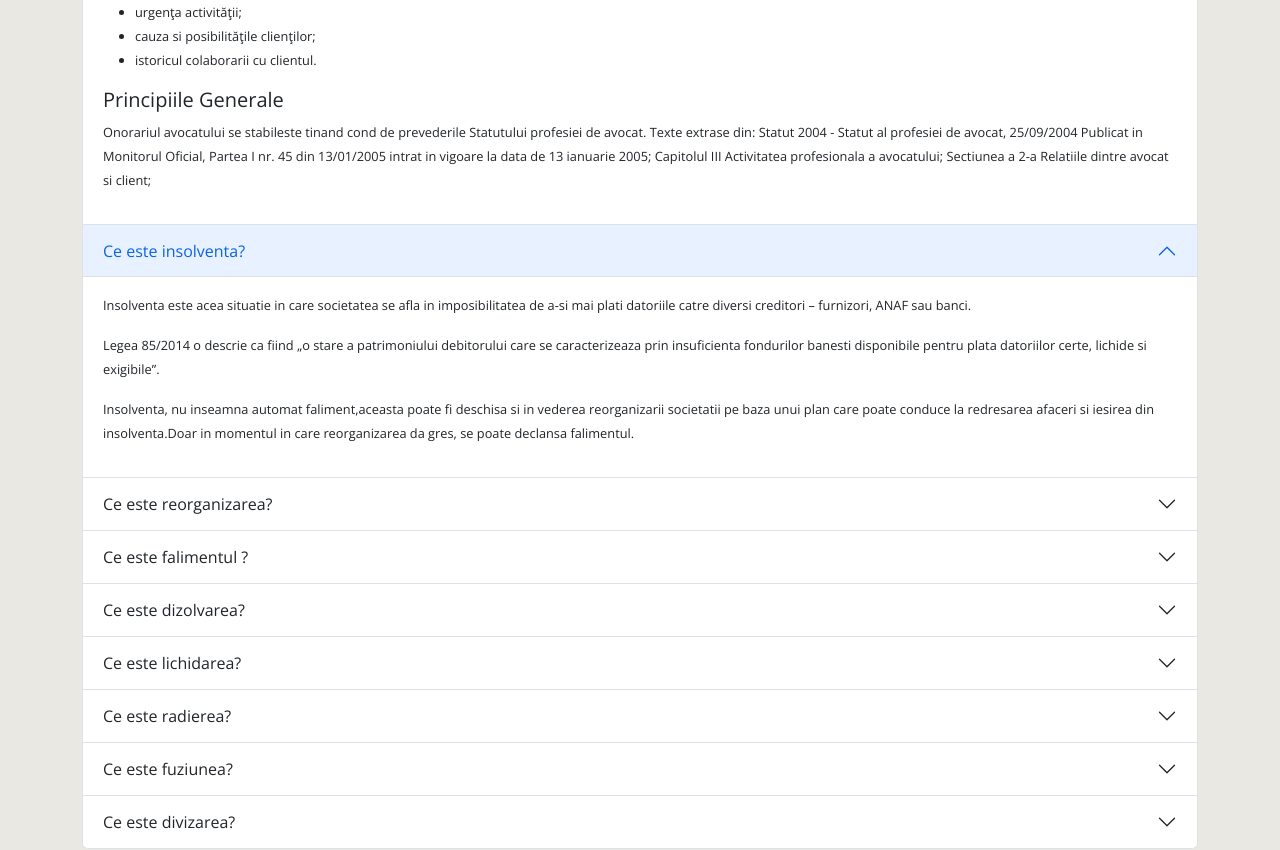
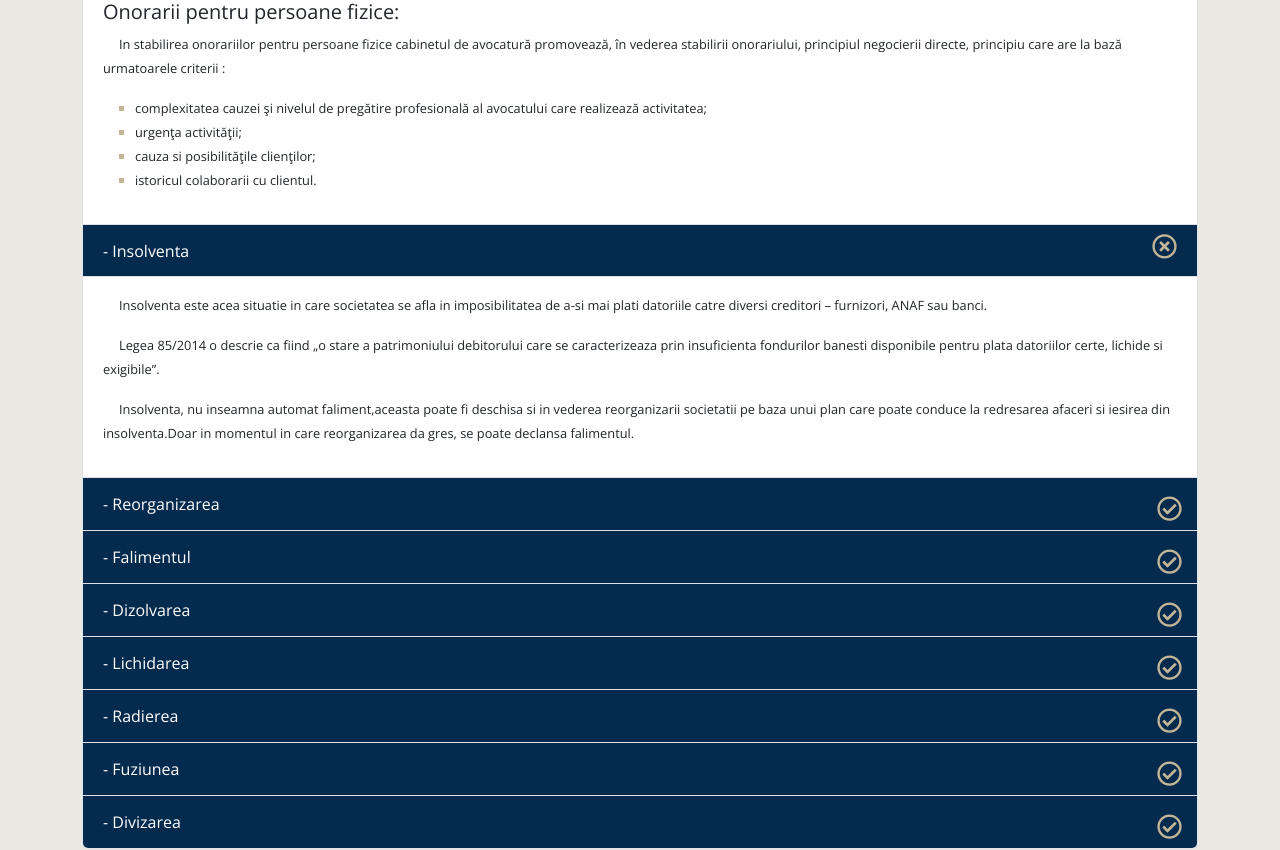
Before and after one commit to AlexJora/lawyer-website, a React (Create React App) app in the folder client/: page /informatii-utile in a window 1280 px wide. Shown: the part 640-1490 px from the top of the page. Built offline with nearby package versions, Linux system fonts and the light colour scheme; a web font is replaced by a local one.

Commit message:
finishing info page

```diff
--- a/client/src/custom.css
+++ b/client/src/custom.css
@@ -1,5 +1,6 @@
 @import url('https://fonts.googleapis.com/css2?family=Marmelad&display=swap');
 @import url('https://fonts.googleapis.com/css2?family=Open+Sans:wght@300;400&display=swap');
+@import url("https://use.fontawesome.com/releases/v5.15.0/css/all.css");
 
 * {
   font-family: 'Open Sans', sans-serif;
@@ -564,16 +565,37 @@
   font-size: 0.8rem;
 }
 
-/* #accordion-btn {
+#accordion-btn {
   background-color: #042B4E;
   color: #fff;
-} */
+}
 
-/* .accordion-button.collapsed {
-  color: white;
-  background: #053661;
+.accordion-button:not(.collapsed)::after {
+  content: "\f057";
+  font-family: "Font Awesome 5 Free";
+  color: #c2b697;
+  background-image: none !important;
+  font-size: 25px;
 }
 
 .accordion-button.collapsed::after {
-  background-color: #fff;
-} */
+  content: "\f058";
+  color: #c2b697;
+  font-weight: 400;
+  font-family: "Font Awesome 5 Free";
+  background-image: none !important;
+  font-size: 25px;
+}
+
+.info p {
+  text-indent: 1rem;
+}
+
+.info ul {
+  list-style-type: square;
+
+}
+
+.info li::marker {
+  color: #c2b697;
+}
--- a/client/src/pages/Info.js
+++ b/client/src/pages/Info.js
@@ -20,7 +20,12 @@ const Info = () => {
               </h2>
               <div id="collapseOne" className="accordion-collapse collapse show" aria-labelledby="headingOne" data-bs-parent="#accordion">
                 <div className="accordion-body">
-                  <h5>Onorarii pentru persoane juridice</h5>
+                  <h5>Principiile Generale:</h5>
+                  <p> Onorariul avocatului se stabileste tinand cond de prevederile Statutului profesiei de avocat.
+                    Texte extrase din: Statut 2004 - Statut al profesiei de avocat, 25/09/2004 Publicat in Monitorul Oficial, Partea I nr. 45 din 13/01/2005 intrat in vigoare la data de 13 ianuarie 2005;
+                    Capitolul III Activitatea profesionala a avocatului;
+                    Sectiunea a 2-a Relatiile dintre avocat si client;</p>
+                  <h5>Onorarii pentru persoane juridice:</h5>
                   <p>În stabilirea onorariilor pentru persoane juridice avem în vedere, pe lângă principiile prezentate mai jos, posibilitatea de a dezvolta modalităţile de plată a onorariilor sub diferite aspecte cum sunt:</p>
                   <ul>
                     <li>onorariul fix</li>
@@ -29,7 +34,7 @@ const Info = () => {
                     <li>onorariul procentual de rezultat</li>
                     <li>abonamentul lunar</li>
                   </ul>
-                  <h5>Onorarii pentru persoane fizice</h5>
+                  <h5>Onorarii pentru persoane fizice:</h5>
                   <p>In stabilirea onorariilor pentru persoane fizice cabinetul de avocatură promovează, în vederea stabilirii onorariului, principiul negocierii directe, principiu care are la bază urmatoarele criterii :</p>
                   <ul>
                     <li>complexitatea cauzei şi nivelul de pregătire profesională al avocatului care realizează activitatea;</li>
@@ -38,19 +43,15 @@ const Info = () => {
                     <li> istoricul colaborarii cu clientul.</li>
 
                   </ul>
-                  <h5>Principiile Generale</h5>
-                  <p> Onorariul avocatului se stabileste tinand cond de prevederile Statutului profesiei de avocat.
-                    Texte extrase din: Statut 2004 - Statut al profesiei de avocat, 25/09/2004 Publicat in Monitorul Oficial, Partea I nr. 45 din 13/01/2005 intrat in vigoare la data de 13 ianuarie 2005;
-                    Capitolul III Activitatea profesionala a avocatului;
-                    Sectiunea a 2-a Relatiile dintre avocat si client;</p>
+
                 </div>
               </div>
             </div>
-            {/* insolventa========== */}
+            {/* 2.insolventa========== */}
             <div className="accordion-item">
               <h2 className="accordion-header" id="headingTwo">
                 <button id='accordion-btn' className="accordion-button" type="button" data-bs-toggle="collapse" data-bs-target="#collapseTwo" aria-expanded="true" aria-controls="collapseTwo">
-                  Ce este insolventa?
+                  - Insolventa
                 </button>
               </h2>
               <div id="collapseTwo" className="accordion-collapse collapse show" aria-labelledby="headingTwo" data-bs-parent="#accordion">
@@ -65,27 +66,32 @@ const Info = () => {
             <div className="accordion-item">
               <h2 className="accordion-header" id="headingThree">
                 <button id='accordion-btn' className="accordion-button collapsed" type="button" data-bs-toggle="collapse" data-bs-target="#collapseThree" aria-expanded="false" aria-controls="collapseThree">
-                  Ce este reorganizarea?
+                  - Reorganizarea
                 </button>
               </h2>
-              <div id="collapseTwo" className="accordion-collapse collapse" aria-labelledby="headingTwo" data-bs-parent="#accordion">
+              <div id="collapseThree" className="accordion-collapse collapse" aria-labelledby="headingThree" data-bs-parent="#accordion">
                 <div className="accordion-body">
+                  <p>Reoganizarea societatii inseamna redresarea acesteia sub umbrela Legii Insolventei.</p>
+
                   <p>Scopul insolventei nu este de a ajunge la faliment si de a inchide societatea, ci de a o ajuta sa se redreseze dupa un plan stabilit.
 
                     Practic, se va deschide o procedura de insolventa generala cu intentia de a reorganiza societatea dupa un plan de reorganizare.
 
-                    Acest plan va fi supus confirmarii judecatorului-sindic de catre debitor, administratorului judiciar sau creditorilor.
+                    Potrivit dispozițiilor art. 5 pct. 54. din Legea nr. 85/2014, reorganizarea este „procedura ce se aplica debitorului in insolventa, persoana juridica, in vederea achitarii datoriilor acestuia, conform programului de plata a creanțelor.</p>
 
-                    Totodata, planul va trebui sa cuprinda o esalonare a datoriilor pe o durata de 3 ani.
+                  <p>Planul de reorganizare presupune intocmirea, aprobarea, confirmarea, implementarea și respectarea unui plan, care poate sa prevada:</p>
+                  <ul>
+                    <li>restructurarea operaționala si/sau financiara a debitorului;</li>
+                    <li>restructurarea corporativa prin modificarea structurii de capital social;</li>
+                    <li>restrangerea activitații prin lichidarea parțiala sau totala a activului din averea debitorului;</li>
+                  </ul>
 
-                    De la data deschiderii procedurii de insolventa se vor suspenda de drept toate actiunile judiciare, extrajudiciare si masurile de executare silita asupra averii societatii.
 
-                    Mai mult, societatea isi poate desfasura activitatea in continuare sub controlul Administratorului Judiciar desemnat.
+                  <p>Pentru aceasta procedura, importanta deosebita prezinta, pentru participanți, programul de plata a creanțelor.</p>
 
-                    Doar in cazul in care acest plan de reorganizare si salvare a societatii esueaza, se va trece la procedura de faliment.</p>
-                  <p></p>
-                  <p></p>
-                  <p></p>
+                  <p>Creditorii trebuie sa cunoasca ce sume vor primi din creantele pe care le detin impotriva averii debitorului și cand li se vor plati pentru a‑si face propria analiza economica.</p>
+
+                  <p>Prin pct. 53. din art. 5 se definește programul de plata a creanțelor ca fiind „graficul de achitare a acestora mentionat in planul de reorganizare. Doar in cazul in care acest plan de reorganizare si salvare a societatii esueaza, se va trece la procedura de faliment.</p>
                 </div>
               </div>
             </div>
@@ -93,26 +99,26 @@ const Info = () => {
             <div className="accordion-item">
               <h2 className="accordion-header" id="headingFour">
                 <button id='accordion-btn' className="accordion-button collapsed" type="button" data-bs-toggle="collapse" data-bs-target="#collapseFour" aria-expanded="false" aria-controls="collapseFour">
-                  Ce este
-                  falimentul ?
+                  - Falimentul
                 </button>
               </h2>
               <div id="collapseFour" className="accordion-collapse collapse" aria-labelledby="headingFour" data-bs-parent="#accordion">
                 <div className="accordion-body">
-                  <p>Falimentul intervine ca o ultima solutie atunci cand redresarea si planul de reorganizare nu mai sunt posibile.
+                  <p>Falimentul intervine ca o ultima solutie atunci cand redresarea si planul de reorganizare nu mai sunt posibile.</p>
 
-                    O definitie mai complexa a falimentului ar suna asa:
 
-                    „Falimentul este a doua etapa a procedurii de insolventa care se aplica debitorului in vederea lichidarii averii acestuia pentru acoperirea pasivului, urmata de radierea debitorului din registrul in care este inmatriculat.”
 
-                    Daca se constata ca nu exista bunuri in patrimoniul debitorului sau ca acestea sunt insuficiente pentru a acoperi cheltuielile administrative, se poate da o hotarare prin care se dispune radierea societatii.
+                  <p>Falimentul este a doua etapa a procedurii de insolventa care se aplica debitorului in vederea lichidarii averii acestuia pentru acoperirea pasivului, urmata de radierea debitorului din registrul in care este inmatriculat.</p>
 
-                    Prin hotararea prin care se decide intrarea in faliment, judecatorul-sindic va pronunta dizolvarea debitorului persoana juridica si va dispune:
+                  <p>Daca se constata ca nu exista bunuri in patrimoniul debitorului sau ca acestea sunt insuficiente pentru a acoperi cheltuielile administrative, se poate da o hotarare prin care se dispune radierea societatii.</p>
 
-                    • Ridicarea dreptului de administrare al debitorului
-                    • Desemnarea unui lichidator juridic in cazul procedurii generale
-                    • Lichidarea bunurilor din averea firmei
-                    • Radierea societatii</p>
+                  <p>Prin hotararea prin care se decide intrarea in faliment, judecatorul-sindic va pronunta dizolvarea debitorului persoana juridica si va dispune:</p>
+                  <ul>
+                    <li>Ridicarea dreptului de administrare al debitorului;</li>
+                    <li>Desemnarea unui lichidator juridic in cazul procedurii generale;</li>
+                    <li>Lichidarea bunurilor din averea firmei;</li>
+                    <li>Radierea societatii.</li>
+                  </ul>
                 </div>
               </div>
             </div>
@@ -120,7 +126,7 @@ const Info = () => {
             <div className="accordion-item">
               <h2 className="accordion-header" id="headingFive">
                 <button id='accordion-btn' className="accordion-button collapsed" type="button" data-bs-toggle="collapse" data-bs-target="#collapseFive" aria-expanded="false" aria-controls="collapseFive">
-                  Ce este dizolvarea?
+                  - Dizolvarea
                 </button>
               </h2>
               <div id="collapseFive" className="accordion-collapse collapse" aria-labelledby="headingFive" data-bs-parent="#accordion">
@@ -133,7 +139,7 @@ const Info = () => {
             <div className="accordion-item">
               <h2 className="accordion-header" id="headingSix">
                 <button id='accordion-btn' className="accordion-button collapsed" type="button" data-bs-toggle="collapse" data-bs-target="#collapseSix" aria-expanded="false" aria-controls="collapseSix">
-                  Ce este lichidarea?
+                  - Lichidarea
                 </button>
               </h2>
               <div id="collapseSix" className="accordion-collapse collapse" aria-labelledby="headingSix" data-bs-parent="#accordion">
@@ -148,7 +154,7 @@ const Info = () => {
             <div className="accordion-item">
               <h2 className="accordion-header" id="headingSeven">
                 <button id='accordion-btn' className="accordion-button collapsed" type="button" data-bs-toggle="collapse" data-bs-target="#collapseSeven" aria-expanded="false" aria-controls="collapseSeven">
-                  Ce este radierea?
+                  - Radierea
                 </button>
               </h2>
               <div id="collapseSeven" className="accordion-collapse collapse" aria-labelledby="headingSeven" data-bs-parent="#accordion">
@@ -161,7 +167,7 @@ const Info = () => {
             <div className="accordion-item">
               <h2 className="accordion-header" id="headingEight">
                 <button id='accordion-btn' className="accordion-button collapsed" type="button" data-bs-toggle="collapse" data-bs-target="#collapseEight" aria-expanded="false" aria-controls="collapseEight">
-                  Ce este fuziunea?
+                  - Fuziunea
                 </button>
               </h2>
               <div id="collapseEight" className="accordion-collapse collapse" aria-labelledby="headingEight" data-bs-parent="#accordion">
@@ -174,13 +180,13 @@ const Info = () => {
             <div className="accordion-item">
               <h2 className="accordion-header" id="headingNine">
                 <button id='accordion-btn' className="accordion-button collapsed" type="button" data-bs-toggle="collapse" data-bs-target="#collapseNine" aria-expanded="false" aria-controls="collapseNine">
-                  Ce este divizarea?
+                  - Divizarea
                 </button>
               </h2>
               <div id="collapseNine" className="accordion-collapse collapse" aria-labelledby="headingNine" data-bs-parent="#accordion">
                 <div className="accordion-body">
                   <p>Divizarea este operatia prin care o societate, dupa ce este dizolvata fara a intra în lichidare, transfera mai multor societati totalitatea patrimoniului sau, in schimbul repartizarii catre actionarii societatii divizate de actiuni la societatile beneficiare.</p>
-                  <h5>Etapele procesului de Fuziune sau Divizare</h5>
+                  <h5>Etapele procesului de Fuziune sau Divizare:</h5>
                   <h6>Etapa 1</h6>
                   <ul>
                     <li>Depunerea proiectului de fuziune și  hotararea adunarii generale a societatii participante la fuziune ( prin care se renunță la examinarea proiectului) </li>
@@ -198,7 +204,7 @@ const Info = () => {
             </div>
           </div>
         </div>
-      </section>
+      </section >
       <Footer />
     </>
   )
```
